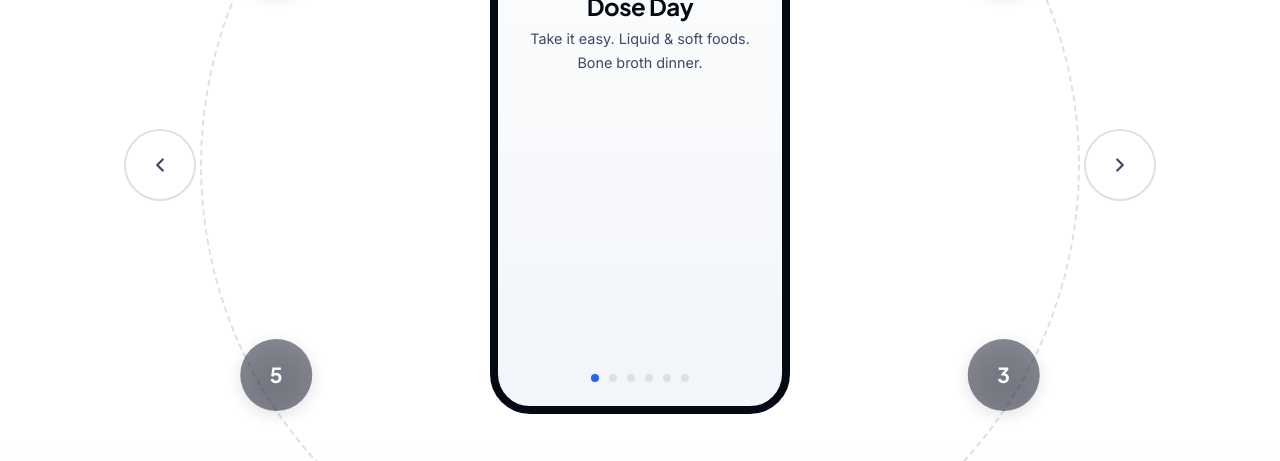
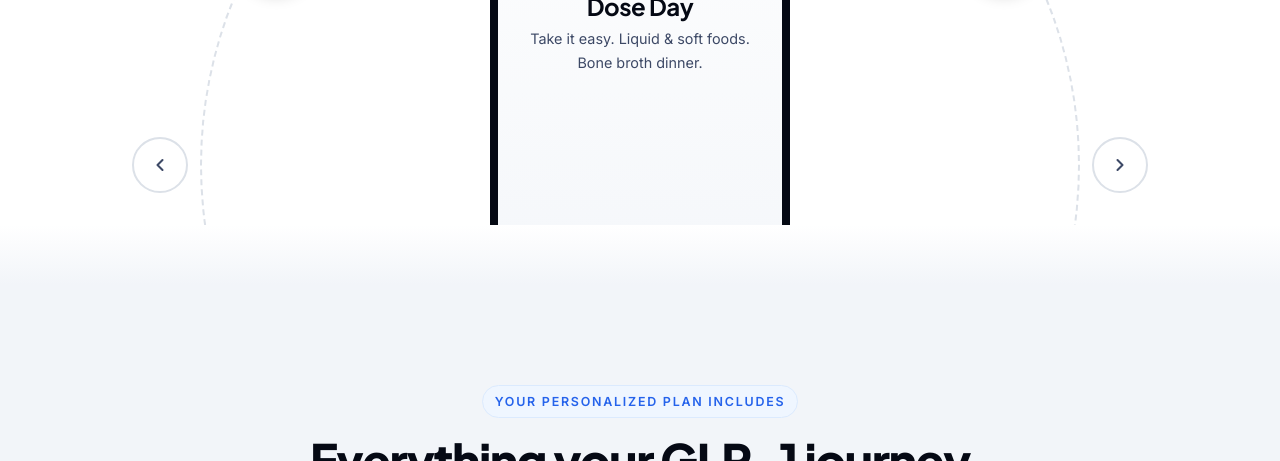
Before and after one commit to fahimtaphealth/weighteasy-site, a Next.js app: page / in a window 1280 px wide. Shown: the part 2580-3041 px from the top of the page. Built offline with nearby package versions, Linux system fonts and the light colour scheme.

Commit message:
Clip Zones to top half, fix dose phone colors and nav

```diff
--- a/components/Zones.tsx
+++ b/components/Zones.tsx
@@ -13,21 +13,12 @@ const stages = [
   { num: 6, name: "Almost Time", note: "Ease back. Light dinner. Calming tea for evening.", icon: "🌙" },
 ];
 
-/*
- * Dot positions on a circle (angles in degrees, 0 = top/12 o'clock, clockwise)
- * Position 0: active stage at top (12 o'clock)
- * Position 1: 60° clockwise (~2 o'clock)
- * Position 2: 120° (~4 o'clock)
- * Position 3: 180° (6 o'clock — bottom, mostly hidden)
- * Position 4: 240° (~8 o'clock)
- * Position 5: 300° (~10 o'clock)
- */
 function getAngle(slotIndex: number): number {
-  return slotIndex * 60; // evenly spaced at 60° intervals
+  return slotIndex * 60;
 }
 
 function angleToPosition(angleDeg: number, radiusX: number, radiusY: number) {
-  const rad = ((angleDeg - 90) * Math.PI) / 180; // -90 so 0° = top
+  const rad = ((angleDeg - 90) * Math.PI) / 180;
   return {
     x: Math.cos(rad) * radiusX,
     y: Math.sin(rad) * radiusY,
@@ -42,15 +33,13 @@ export default function Zones() {
 
   const current = stages[active];
 
-  // Build slot assignments: active at slot 0, then next ones clockwise
   const slots: number[] = [];
   for (let i = 0; i < 6; i++) {
     slots.push((active + i) % 6);
   }
 
-  // Circle dimensions (relative to center)
-  const RX = 420; // horizontal radius
-  const RY = 420; // vertical radius (circle)
+  const RX = 420;
+  const RY = 420;
 
   return (
     <section id="how" className="relative border-t border-line bg-white pb-0 pt-[100px] overflow-hidden">
@@ -67,12 +56,17 @@ export default function Zones() {
         />
       </div>
 
-      {/* Carousel area — extends beyond section */}
+      {/*
+        Carousel container — overflow-hidden clips the bottom of the circle.
+        The circle center is at the vertical midpoint of the full circle,
+        but we only show from the top down to just past the 3/9 o'clock line.
+        Height = top padding + radius + some extra for the dots at 3/9 o'clock.
+      */}
       <div
-        className="relative mx-auto mt-10"
-        style={{ maxWidth: 1200, height: 780 }}
+        className="relative mx-auto mt-10 overflow-hidden"
+        style={{ maxWidth: 1200, height: RY + 140 }}
       >
-        {/* Dashed circle — full circle, bottom half extends below */}
+        {/* Dashed circle — full circle, but bottom is clipped by overflow-hidden */}
         <div
           className="pointer-events-none absolute left-1/2 -translate-x-1/2"
           style={{
@@ -84,23 +78,23 @@ export default function Zones() {
           }}
         />
 
-        {/* Center point for positioning dots */}
+        {/* Center point for circle — placed so top of circle is at top of container */}
         <div
           className="absolute left-1/2 -translate-x-1/2"
           style={{ top: 60 + RY + 20 }}
         >
-          {/* Numbered dots on the circle */}
+          {/* Numbered dots on the circle — hide slot 3 (bottom, 180°) */}
           {slots.map((stageIdx, slotIdx) => {
             const angle = getAngle(slotIdx);
             const pos = angleToPosition(angle, RX, RY);
             const isActive = slotIdx === 0;
             const stage = stages[stageIdx];
 
-            // Hide the bottom dot (slot 3, at 180°/6 o'clock)
+            // Hide the bottom dot (slot 3 at 180°)
             if (slotIdx === 3) return null;
 
-            // Opacity based on distance from active
-            const opacity = slotIdx <= 1 || slotIdx === 5 ? 1 : 0.6;
+            // Opacity: closer to active = more opaque
+            const opacity = slotIdx <= 1 || slotIdx === 5 ? 1 : 0.7;
 
             return (
               <motion.button
@@ -141,7 +135,7 @@ export default function Zones() {
             );
           })}
 
-          {/* Chevron buttons at 9 o'clock and 3 o'clock on the circle */}
+          {/* Chevron buttons at 9 o'clock (left) and 3 o'clock (right) */}
           {(() => {
             const leftPos = angleToPosition(270, RX + 60, RY + 60);
             const rightPos = angleToPosition(90, RX + 60, RY + 60);
@@ -149,25 +143,25 @@ export default function Zones() {
               <>
                 <button
                   onClick={prev}
-                  className="absolute z-20 flex h-[72px] w-[72px] items-center justify-center rounded-full border-2 border-line bg-bg/80 text-muted transition-colors hover:bg-white hover:text-ink"
+                  className="absolute z-20 flex h-[56px] w-[56px] items-center justify-center rounded-full border-2 border-line bg-white text-muted transition-colors hover:bg-bg hover:text-ink"
                   style={{
-                    transform: `translate(${leftPos.x - 36}px, ${leftPos.y - 36}px)`,
+                    transform: `translate(${leftPos.x - 28}px, ${leftPos.y - 28}px)`,
                   }}
                   aria-label="Previous stage"
                 >
-                  <svg width="22" height="22" viewBox="0 0 24 24" fill="none" stroke="currentColor" strokeWidth="2.5" strokeLinecap="round" strokeLinejoin="round">
+                  <svg width="20" height="20" viewBox="0 0 24 24" fill="none" stroke="currentColor" strokeWidth="2.5" strokeLinecap="round" strokeLinejoin="round">
                     <path d="M15 18l-6-6 6-6" />
                   </svg>
                 </button>
                 <button
                   onClick={next}
-                  className="absolute z-20 flex h-[72px] w-[72px] items-center justify-center rounded-full border-2 border-line bg-bg/80 text-muted transition-colors hover:bg-white hover:text-ink"
+                  className="absolute z-20 flex h-[56px] w-[56px] items-center justify-center rounded-full border-2 border-line bg-white text-muted transition-colors hover:bg-bg hover:text-ink"
                   style={{
-                    transform: `translate(${rightPos.x - 36}px, ${rightPos.y - 36}px)`,
+                    transform: `translate(${rightPos.x - 28}px, ${rightPos.y - 28}px)`,
                   }}
                   aria-label="Next stage"
                 >
-                  <svg width="22" height="22" viewBox="0 0 24 24" fill="none" stroke="currentColor" strokeWidth="2.5" strokeLinecap="round" strokeLinejoin="round">
+                  <svg width="20" height="20" viewBox="0 0 24 24" fill="none" stroke="currentColor" strokeWidth="2.5" strokeLinecap="round" strokeLinejoin="round">
                     <path d="M9 18l6-6-6-6" />
                   </svg>
                 </button>
@@ -188,7 +182,7 @@ export default function Zones() {
             {/* Notch */}
             <div className="absolute left-1/2 top-0 z-10 h-[30px] w-[110px] -translate-x-1/2 rounded-b-[16px] bg-ink" />
 
-            {/* Stage content inside phone — title and description only (pill is outside overlapping) */}
+            {/* Stage content inside phone */}
             <div className="flex h-full flex-col items-center px-6 pt-20 pb-6">
               <AnimatePresence mode="wait">
                 <motion.div
@@ -234,8 +228,8 @@ export default function Zones() {
         </div>
       </div>
 
-      {/* Blue gradient at bottom where circle extends */}
-      <div className="h-[120px] bg-gradient-to-b from-white to-bg" />
+      {/* Gradient fade at bottom */}
+      <div className="h-[60px] bg-gradient-to-b from-white to-bg" />
     </section>
   );
 }
```
